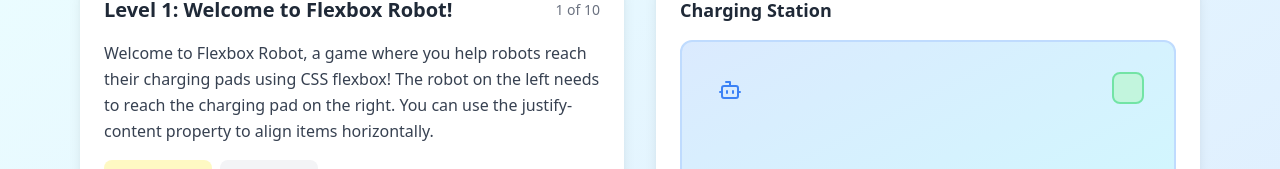
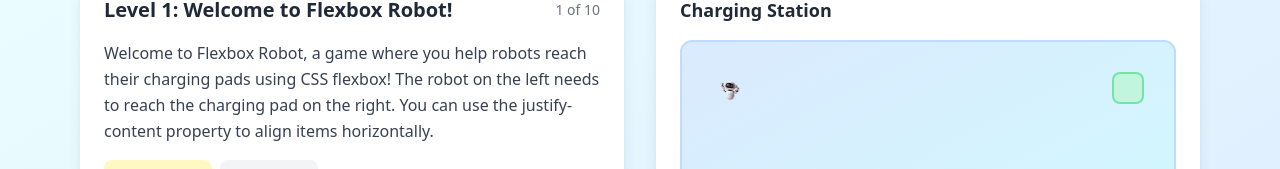
Before and after one commit to Samedli06/FrogGame, a React (Vite) app: page / in a window 1280 px wide. Shown: the part 156-325 px from the top of the page. Built offline with nearby package versions, Linux system fonts and the light colour scheme.

Commit message:
Replace robot icon with custom image

```diff
--- a/src/App.tsx
+++ b/src/App.tsx
@@ -342,7 +342,11 @@ function App() {
                         })())
                       }}
                     >
-                      <Bot className="w-6 h-6" />
+                      <img
+                        src="/src/images/4b06e393fd0647c265b1282b0f006486 1.png"
+                        alt="Robot"
+                        className="w-6 h-6 object-contain"
+                      />
                     </div>
                   ))}
                 </div>
```
